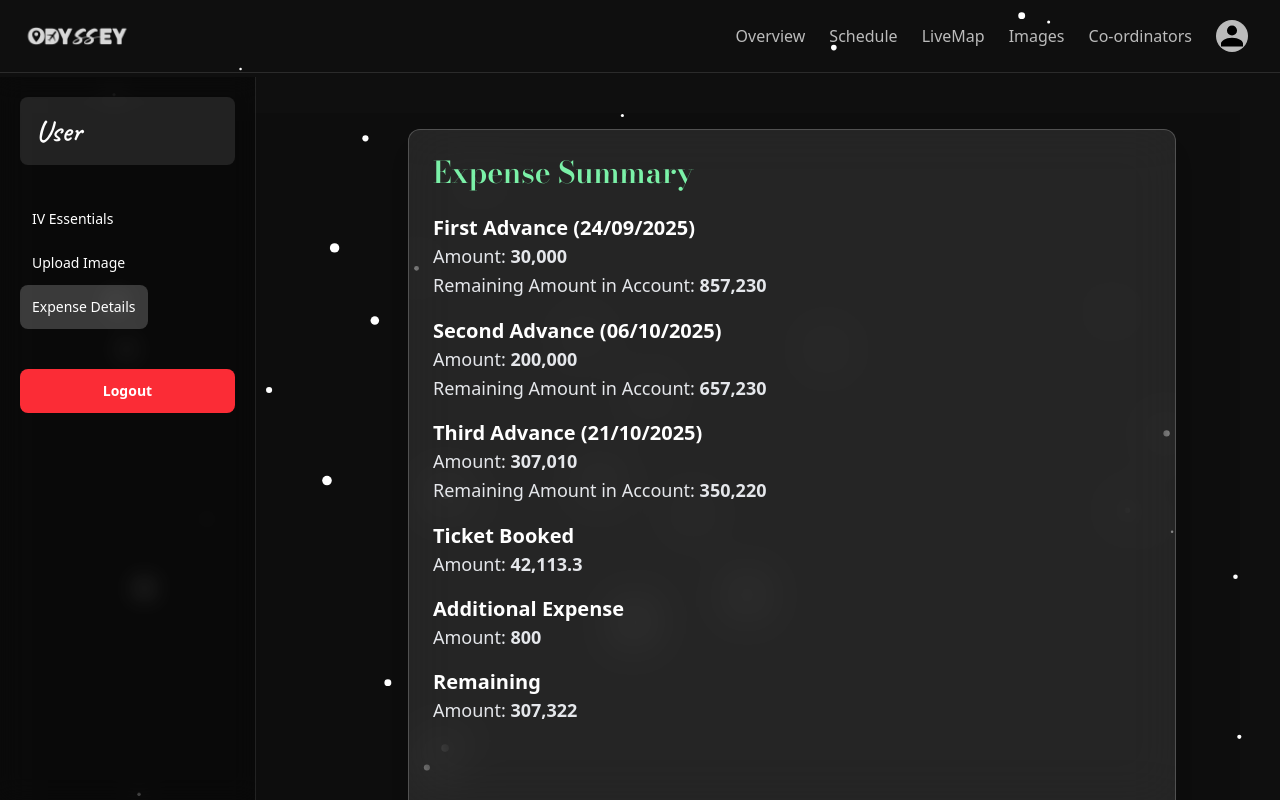
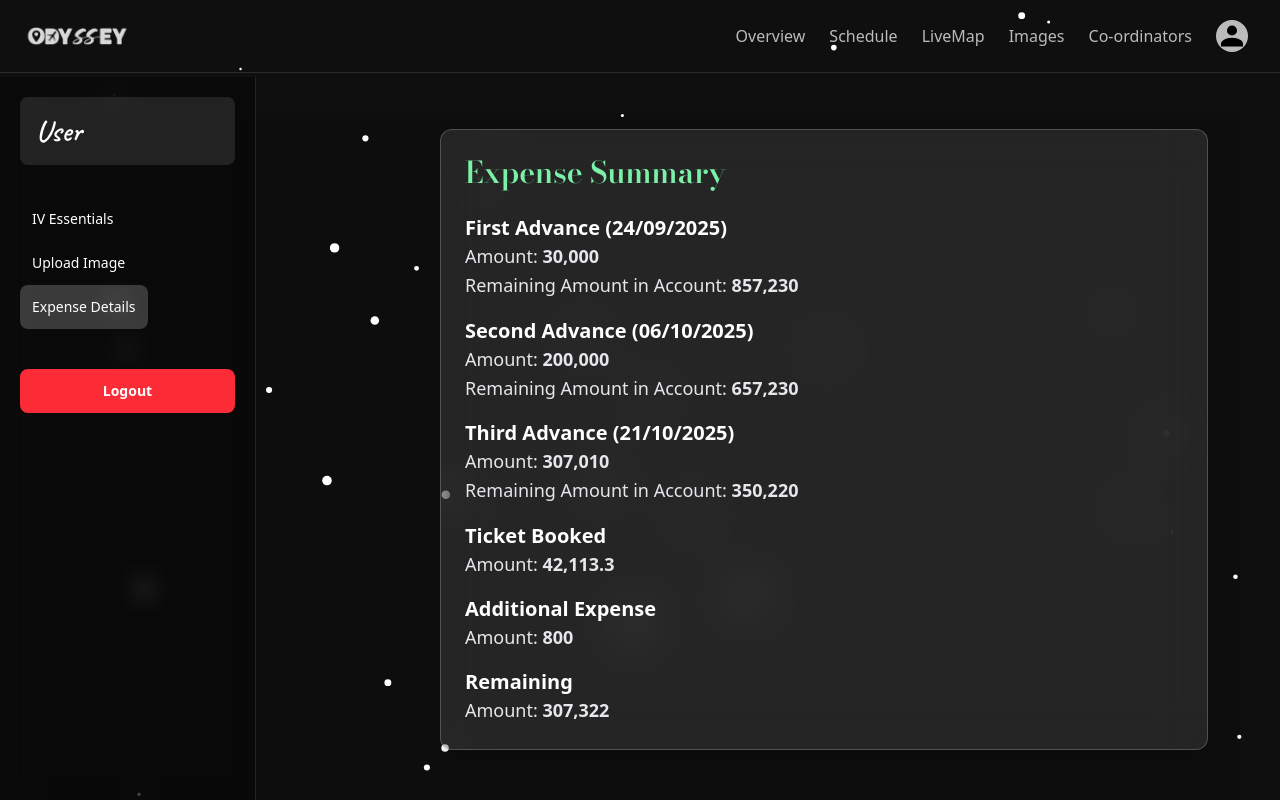
Before and after one commit to AbhaiSankarPR/IV_CSE_27, a React (Vite) app in the folder frontend/: page /dashboard in a window 1280 px wide. Both pictures are taken after a click on the button "Expense Details". Built offline with nearby package versions, Linux system fonts and the light colour scheme; no server answers.

Commit message:
Update ExpensesTab.jsx

```diff
--- a/frontend/src/components/dashboard/ExpensesTab.jsx
+++ b/frontend/src/components/dashboard/ExpensesTab.jsx
@@ -1,33 +1,20 @@
 export default function ExpensesTab() {
   const expenses = [
-    {
-      title: "First Advance (24/09/2025)",
-      amount: 30000,
-      remaining: 857230,
-    },
-    {
-      title: "Second Advance (06/10/2025)",
-      amount: 200000,
-      remaining: 657230,
-    },
-    {
-      title: "Third Advance (21/10/2025)",
-      amount: 307010,
-      remaining: 350220,
-    },
-    {
-      title: "Ticket Booked",
-      amount: 42113.3,
-    },
+    { title: "First Advance (24/09/2025)", amount: 30000, remaining: 857230 },
+    { title: "Second Advance (06/10/2025)", amount: 200000, remaining: 657230 },
+    { title: "Third Advance (21/10/2025)", amount: 307010, remaining: 350220 },
+    { title: "Ticket Booked", amount: 42113.3 },
     { title: "Additional Expense", amount: 800 },
     { title: "Remaining", amount: 307322 },
   ];
 
   return (
-    <div className="pl-0 md:pl-80 p-4 min-h-screen bg-[#0d0d0d]/30 flex justify-center">
-      {/* ADDED mx-auto HERE */}
-      <div className="w-full max-w-3xl bg-white/10 backdrop-blur-xl p-6 rounded-xl shadow-xl border border-white/20 mx-auto">
-        <h1 className="text-3xl font-bold mb-6 text-green-300 font-bodoni">Expense Summary</h1>
+    <div className="pl-0 md:pl-96 p-4 min-h-screen bg-[#0d0d0d]/30 flex flex-col items-center">
+      {/* Expenses Box */}
+      <div className="w-full max-w-3xl bg-white/10 backdrop-blur-xl p-6 rounded-xl shadow-xl border border-white/20">
+        <h1 className="text-3xl font-bold mb-6 text-green-300 font-bodoni">
+          Expense Summary
+        </h1>
         <div className="space-y-4 text-gray-200 text-lg leading-relaxed">
           {expenses.map((exp, i) => (
             <div key={i}>
```
